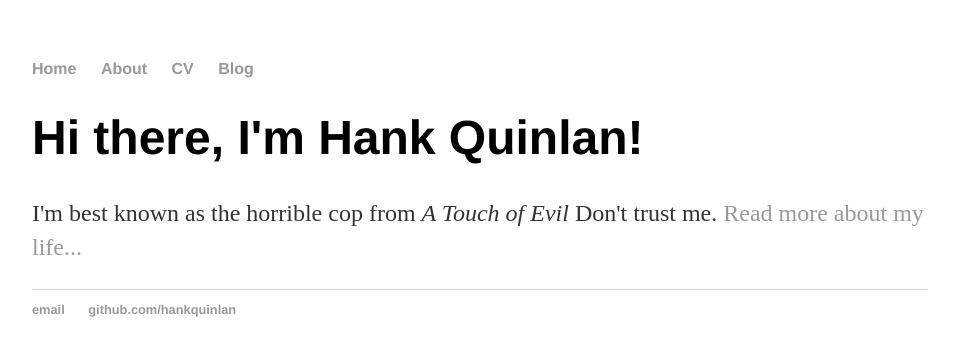
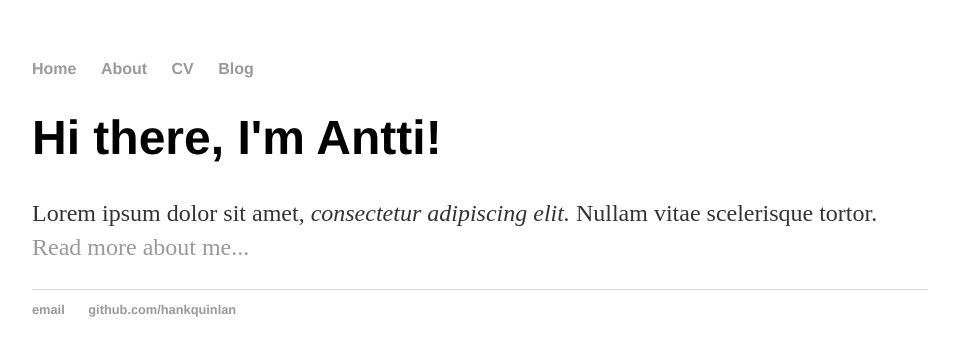
Before and after one commit to plantecophys/plantecophys, a Jekyll site: the page built from cv/index.html, in a window 1280 px wide. Shown: the top 356 px of the page, without its empty margins (160-1115 px from the left). Built offline with Jekyll 4.4.1, drawn with Linux system fonts in a browser that asks for light colours.

Commit message:
Update index.html

```diff
--- a/cv/index.html
+++ b/cv/index.html
@@ -3,6 +3,6 @@ layout: default
 title: Antti Tenkanen
 ---
 <div class="blurb">
-	<h1>Hi there, I'm Hank Quinlan!</h1>
-	<p>I'm best known as the horrible cop from <em>A Touch of Evil</em> Don't trust me. <a href="/about">Read more about my life...</a></p>
+	<h1>Hi there, I'm Antti!</h1>
+	<p>Lorem ipsum dolor sit amet,<em> consectetur adipiscing elit. </em> Nullam vitae scelerisque tortor. <a href="/about">Read more about me...</a></p>
 </div><!-- /.blurb -->
```
